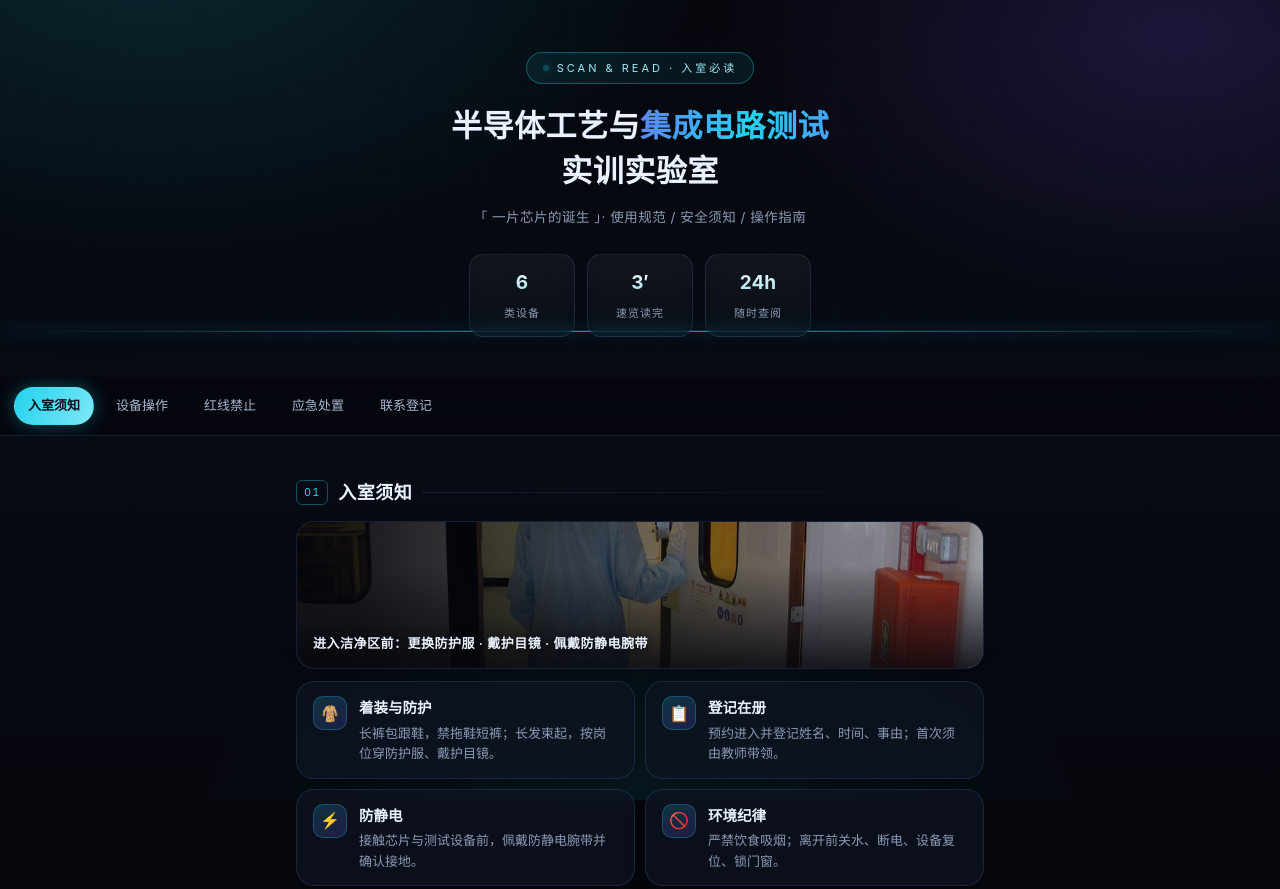
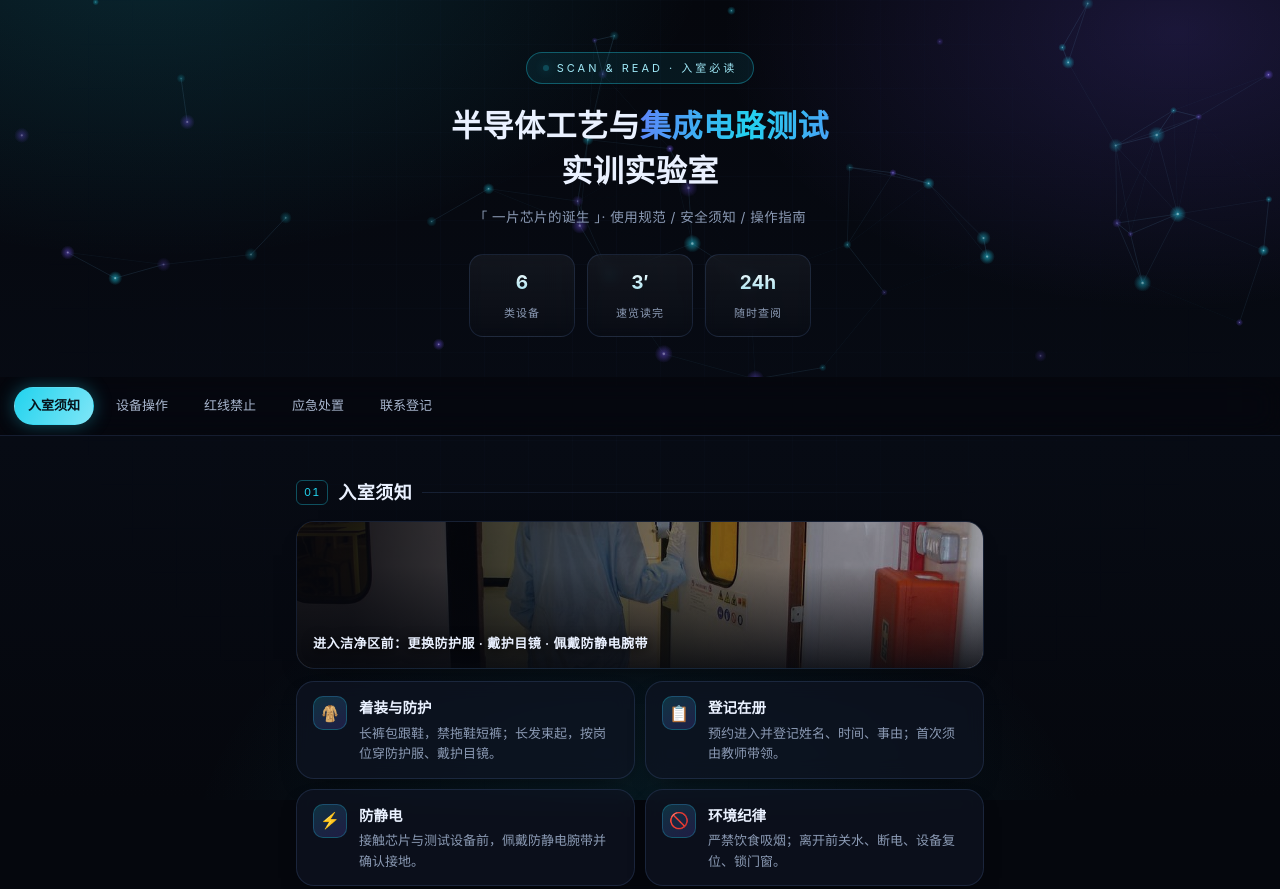
Before and after one commit to yaoov/lab-guide, a plain HTML site: page index.html in a window 1280 px wide. Shown: the top 889 px of the page. Drawn offline with Linux system fonts and the light colour scheme.

Commit message:
首屏改为粒子网络背景，替换扫描横线动画

```diff
--- a/index.html
+++ b/index.html
@@ -15,7 +15,11 @@
     --r:18px;
   }
   *{margin:0;padding:0;box-sizing:border-box}
-  html{-webkit-text-size-adjust:100%;scroll-behavior:smooth}
+  html{-webkit-text-size-adjust:100%;scroll-behavior:smooth;scrollbar-width:thin;scrollbar-color:rgba(34,211,238,.35) transparent}
+  ::-webkit-scrollbar{width:8px;height:8px}
+  ::-webkit-scrollbar-track{background:transparent}
+  ::-webkit-scrollbar-thumb{background:linear-gradient(180deg,rgba(34,211,238,.45),rgba(124,92,255,.45));border-radius:8px}
+  ::-webkit-scrollbar-thumb:hover{background:linear-gradient(180deg,rgba(34,211,238,.7),rgba(124,92,255,.7))}
   body{
     font-family:-apple-system,BlinkMacSystemFont,"PingFang SC","Microsoft YaHei","Segoe UI",sans-serif;
     background:var(--bg); color:var(--ink); line-height:1.65; font-size:15.5px; overflow-x:hidden;
@@ -42,12 +46,11 @@
 
   /* ---------- 首屏 ---------- */
   .hero{position:relative;padding:52px 20px 40px;text-align:center;overflow:hidden}
-  .hero .scan{
-    position:absolute;left:0;right:0;height:1px;top:0;
-    background:linear-gradient(90deg,transparent,rgba(34,211,238,.9),transparent);
-    box-shadow:0 0 18px rgba(34,211,238,.75); animation:scan 6.5s linear infinite;
+  .hero .fx{
+    position:absolute;inset:0;width:100%;height:100%;display:block;z-index:0;pointer-events:none;
+    opacity:.9;
   }
-  @keyframes scan{0%{transform:translateY(0);opacity:0}12%{opacity:1}88%{opacity:1}100%{transform:translateY(430px);opacity:0}}
+  .hero > *:not(.fx){position:relative;z-index:1}
   .badge{
     display:inline-flex;align-items:center;gap:8px;font-size:11px;letter-spacing:3px;
     color:#9fe8f6;border:1px solid rgba(34,211,238,.35);background:rgba(34,211,238,.08);
@@ -286,7 +289,7 @@
 <body>
 
 <header class="hero">
-  <span class="scan"></span>
+  <canvas class="fx" id="fx" aria-hidden="true"></canvas>
   <span class="badge"><i></i>Scan &amp; Read · 入室必读</span>
   <h1><span class="ln">半导体工艺与<span class="hl">集成电路测试</span></span><span class="ln">实训实验室</span></h1>
   <p class="sub">「 一片芯片的诞生 」· 使用规范 / 安全须知 / 操作指南</p>
@@ -544,6 +547,97 @@
 
 <script>
 (function(){
+  /* ===== 首屏粒子背景 ===== */
+  (function particles(){
+    var cv = document.getElementById('fx');
+    if(!cv || !cv.getContext) return;
+    var ctx = cv.getContext('2d');
+    var hero = cv.parentNode;
+    var reduce = window.matchMedia && window.matchMedia('(prefers-reduced-motion: reduce)').matches;
+    var w = 0, h = 0, dpr = Math.min(window.devicePixelRatio || 1, 2);
+    var ps = [], raf = 0, running = false, LINK = 118;
+
+    function build(){
+      var n = Math.round(Math.min(56, Math.max(24, w * h / 9500)));
+      ps = [];
+      for(var i = 0; i < n; i++){
+        ps.push({
+          x: Math.random() * w,
+          y: Math.random() * h,
+          vx: (Math.random() - .5) * .18,
+          vy: (Math.random() - .5) * .18,
+          r: Math.random() * 1.4 + .7,
+          a: Math.random() * .45 + .25,
+          c: Math.random() > .62 ? '124,92,255' : '34,211,238'
+        });
+      }
+    }
+    function size(){
+      var r = hero.getBoundingClientRect();
+      w = Math.max(1, Math.round(r.width));
+      h = Math.max(1, Math.round(r.height));
+      cv.width = w * dpr; cv.height = h * dpr;
+      cv.style.width = w + 'px'; cv.style.height = h + 'px';
+      ctx.setTransform(dpr, 0, 0, dpr, 0, 0);
+      build();
+    }
+    function draw(){
+      ctx.clearRect(0, 0, w, h);
+      var i, j, p, q, dx, dy, d2, al;
+      for(i = 0; i < ps.length; i++){
+        p = ps[i];
+        for(j = i + 1; j < ps.length; j++){
+          q = ps[j]; dx = p.x - q.x; dy = p.y - q.y; d2 = dx * dx + dy * dy;
+          if(d2 < LINK * LINK){
+            al = (1 - d2 / (LINK * LINK)) * .15;
+            ctx.strokeStyle = 'rgba(130,205,255,' + al.toFixed(3) + ')';
+            ctx.lineWidth = 1;
+            ctx.beginPath(); ctx.moveTo(p.x, p.y); ctx.lineTo(q.x, q.y); ctx.stroke();
+          }
+        }
+      }
+      for(i = 0; i < ps.length; i++){
+        p = ps[i];
+        var g = ctx.createRadialGradient(p.x, p.y, 0, p.x, p.y, p.r * 4.5);
+        g.addColorStop(0, 'rgba(' + p.c + ',' + p.a + ')');
+        g.addColorStop(1, 'rgba(' + p.c + ',0)');
+        ctx.fillStyle = g;
+        ctx.beginPath(); ctx.arc(p.x, p.y, p.r * 4.5, 0, Math.PI * 2); ctx.fill();
+        ctx.fillStyle = 'rgba(255,255,255,' + (p.a * .7).toFixed(2) + ')';
+        ctx.beginPath(); ctx.arc(p.x, p.y, p.r * .65, 0, Math.PI * 2); ctx.fill();
+      }
+    }
+    function step(){
+      for(var i = 0; i < ps.length; i++){
+        var p = ps[i];
+        p.x += p.vx; p.y += p.vy;
+        if(p.x < -12) p.x = w + 12;
+        if(p.x > w + 12) p.x = -12;
+        if(p.y < -12) p.y = h + 12;
+        if(p.y > h + 12) p.y = -12;
+      }
+      draw();
+      raf = requestAnimationFrame(step);
+    }
+    function start(){ if(!running && !reduce && !document.hidden){ running = true; raf = requestAnimationFrame(step); } }
+    function stop(){ running = false; cancelAnimationFrame(raf); }
+
+    size(); draw();
+    if(reduce) return;
+
+    var rt;
+    window.addEventListener('resize', function(){
+      clearTimeout(rt);
+      rt = setTimeout(function(){ size(); if(!running) draw(); }, 180);
+    });
+    if('IntersectionObserver' in window){
+      new IntersectionObserver(function(es){
+        es.forEach(function(e){ e.isIntersecting ? start() : stop(); });
+      }, {threshold: 0}).observe(hero);
+    } else { start(); }
+    document.addEventListener('visibilitychange', function(){ document.hidden ? stop() : start(); });
+  })();
+
   /* 滚动露出 */
   var hasIO = ('IntersectionObserver' in window);
   var io = null;
```
